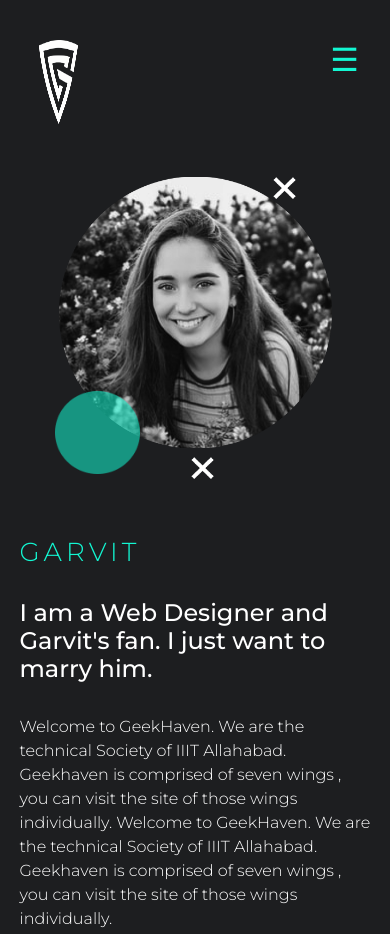
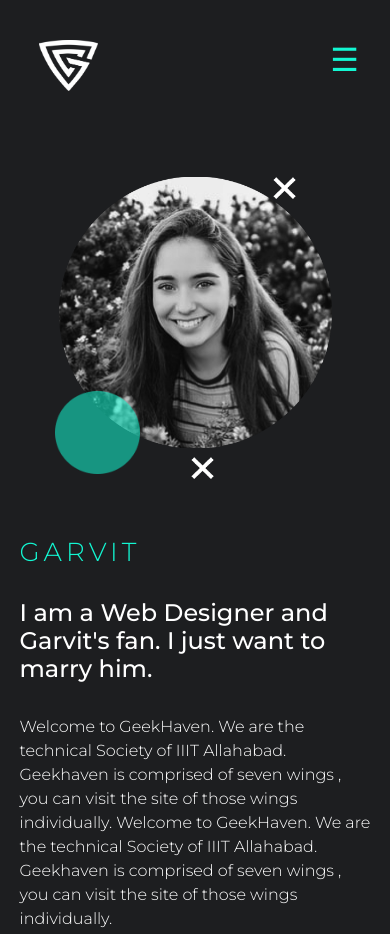
Before and after one commit to aviii-12/projectTask1, a plain HTML site: page index.html in a window 390 px wide. Shown: the top 934 px of the page. Drawn offline with Linux system fonts and the light colour scheme.

Commit message:
Update styles.css

```diff
--- a/styles.css
+++ b/styles.css
@@ -235,8 +235,8 @@ ul li{
     }
     #logoimg {
         position: absolute;
-        width: 10%;
-        height: 10%;
+        width: 15%;
+        height: auto;
         margin-left: 10%;
     }
 
```
